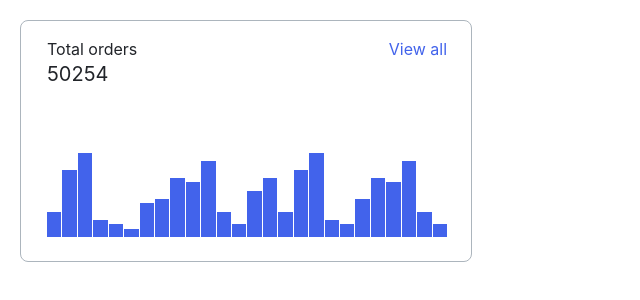
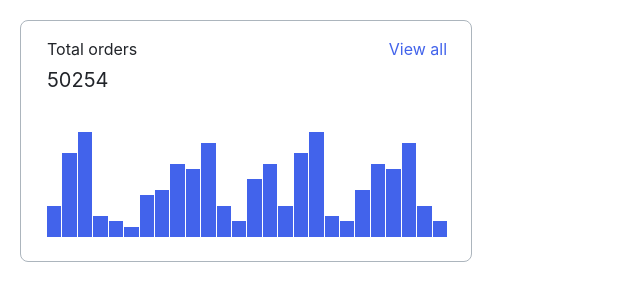
Before and after one commit to js-tasks-ru/htmlcss-20231027_egor3, a website: page 04-lection2/01-histogram/index.html in a window 1280 px wide. Shown: the whole page, without its empty margins (0-640 px from the left). Drawn offline with Linux system fonts and the light colour scheme.

Commit message:
Remove redundant properties

```diff
--- a/04-lection2/01-histogram/histogram.css
+++ b/04-lection2/01-histogram/histogram.css
@@ -4,7 +4,6 @@
   padding: 16px 24px 24px 26px;
   display: flex;
   flex-direction: column;
-  justify-content: space-between;
 }
 .histogram__top {
   display: flex;
@@ -21,6 +20,7 @@
 }
 .histogram__numbers {
   margin-top: 6px;
+  margin-bottom: 39px;
   color: var(--black);
   font-family: Inter;
   font-size: 20px;
@@ -38,15 +38,14 @@
   cursor: pointer;
 }
 .histogram__bottom {
+  flex-grow: 1;
   display: flex;
   flex-direction: row;
   column-gap: 1px;
-  flex-grow: 0.56;
   align-items: flex-end;
 }
 
 .histogram__bar {
-  height: 100%;
   background-color: var(--blue);
   flex-grow: 1;
 }
--- a/04-lection2/01-histogram/index.html
+++ b/04-lection2/01-histogram/index.html
@@ -23,7 +23,7 @@
                 <div class="histogram__top">
                     <div>
                         <h3 class="histogram__title">Total orders</h3>
-                        <span class="histogram__numbers">50254</span>
+                        <div class="histogram__numbers">50254</div>
                     </div>
                     <a class="histogram__link" title="View all orders in this link">View all</a>
                 </div>
```
